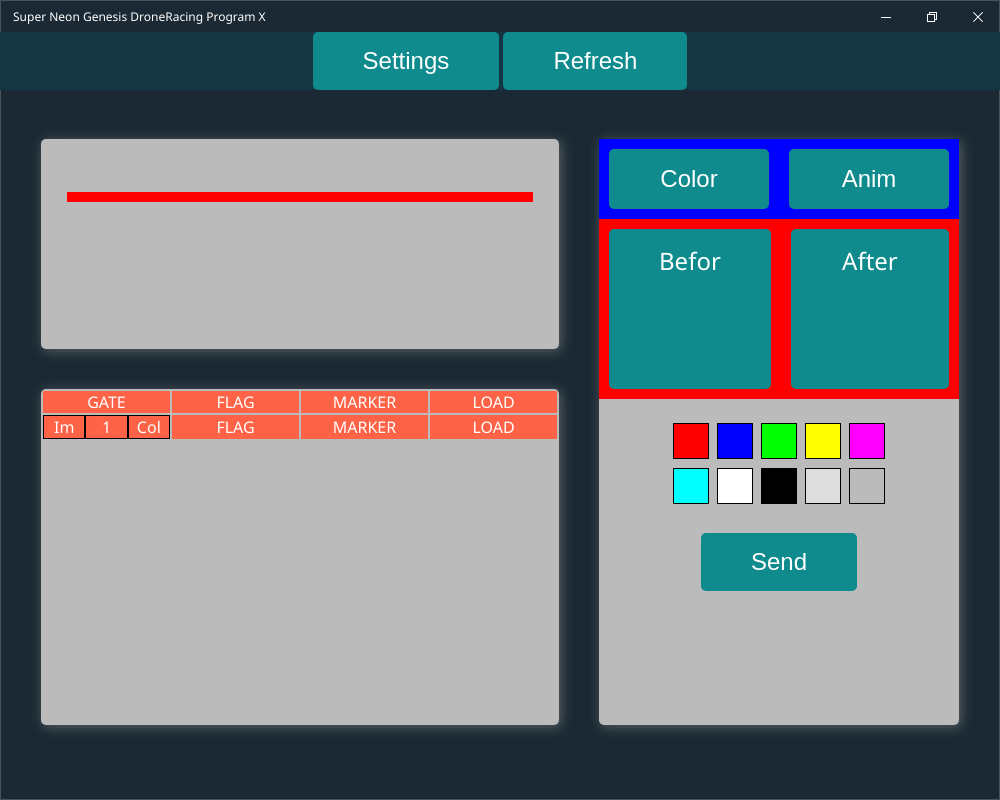
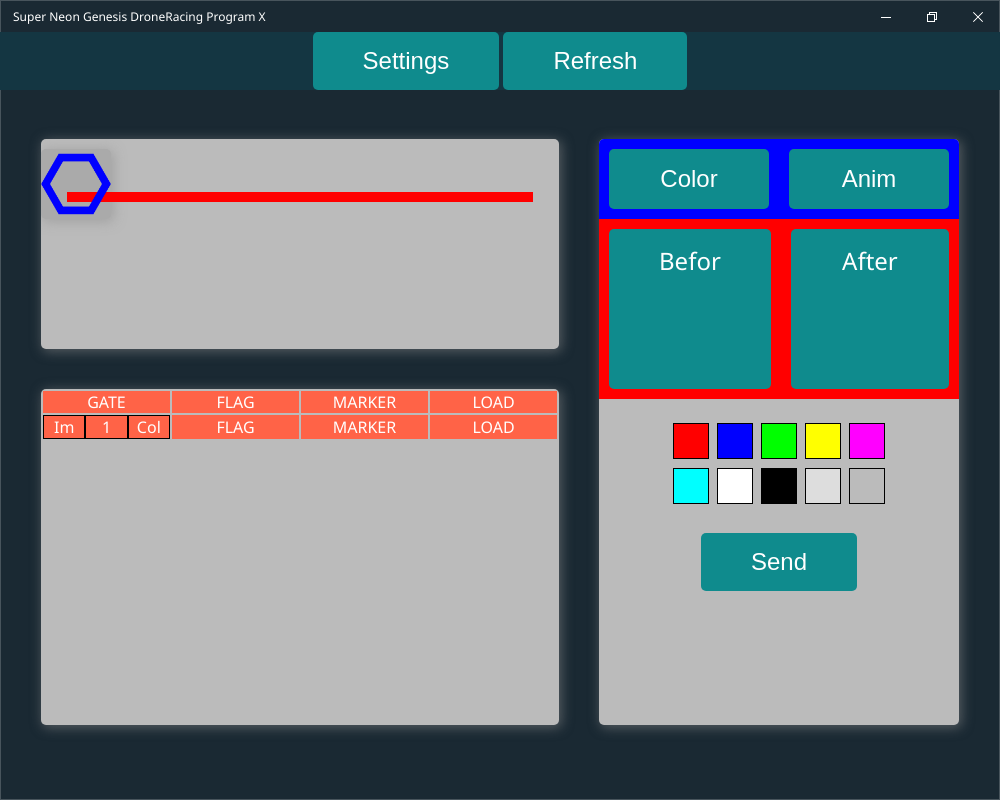
Before and after one commit to savukhin/SuperDroneRacingHandler, an Electron app: page Application/index.html in a window 1000 px wide. Drawn offline with Linux system fonts and the light colour scheme; no server answers.

Commit message:
Added div for map element

```diff
--- a/Application/css/redesign.css
+++ b/Application/css/redesign.css
@@ -4,6 +4,7 @@
     background: #bbb;
     border-radius: 5px;
     box-shadow: 2px 2px 12px 1px rgba(140, 140, 140, .5);
+    overflow: hidden;
 }
 
 .content-wrapper {
@@ -16,11 +17,10 @@
 .table-wrapper {
     display: grid;
     grid-template-columns: 1fr 1fr 1fr;
-    /* grid-template-rows: ; */
 }
 
 .box {
-    padding:20px;
+    padding: 20px;
 }
 
 #map_box {
@@ -50,6 +50,7 @@
     left: 5%;
     width: 90%;
     height: 10px;
+    z-index: 0  ;
     background-color: red;
 }
 
@@ -85,17 +86,25 @@
 
 #pickerBox {
     z-index: 1;
-    position:absolute;
+    position: absolute;
     width: 200px;
     height: 200px;
     transform: translate(-50%);
-    background:#333;
+    background: #333;
 }
 
 .map-element {
-    height: 10px;
-    width: 10px;
+    height: 70px;
+    width: 70px;
+    z-index: 10;
     left: var('--left', 0px);
+}
+.gate-element {
+    height: 100%;
+    width: 100%;
+    background-color: blue;
+    z-index: inherit ;
+    -webkit-mask-box-image: url(../img/gates/Gate-1000-blacked.png);
 }
 
 td {
--- a/Application/index.html
+++ b/Application/index.html
@@ -7,7 +7,8 @@
   <link rel="icon" href="data:,">
   <link rel="stylesheet" href="css/frame.css">
   <link rel="stylesheet" href="css/styles.css">
-  <link rel="stylesheet" href="css/redesign.css" </head>
+  <link rel="stylesheet" href="css/redesign.css">
+</head>
 
 <body>
   <header id="titlebar">
@@ -61,6 +62,11 @@
         <div id="map_box" class="box">
           <div class="block">
             <div id="map_line"></div>
+            <div class="map-element">
+              <div class="block" style="background-color: #aaaaaa; z-index:inherit">
+                <div class="gate-element"></div>
+              </div>
+            </div>
           </div>
         </div>
 
@@ -132,9 +138,9 @@
               </div>
               <div id="pickerBoxContainer">
                 <div id="pickerBox">
-                  <p><input id="red"  min=0 max=255 value=0 type="range" class="red-slider"/></p>
-                  <p><input id="blue"  min=0 max=255 value=0 type="range" class="blue-slider"/></p>
-                  <p><input id="green"  min=0 max=255 value=0 type="range" class="green-slider"/></p>
+                  <p><input id="red" min=0 max=255 value=0 type="range" class="red-slider" /></p>
+                  <p><input id="blue" min=0 max=255 value=0 type="range" class="blue-slider" /></p>
+                  <p><input id="green" min=0 max=255 value=0 type="range" class="green-slider" /></p>
                   <button class="button" onclicke="handleColorPicker(event)">OK</button>
                 </div>
               </div>
```
Also changed, not shown: Application/img/gates/Flag-1000-blacked.png (added), Application/img/gates/Flag-1000.png (added), Application/img/gates/Gate-1000-blacked.png (added), Application/img/gates/Gate-1000.png (added), Application/img/gates/Marker-1000-blacked.png (added), Application/img/gates/Marker-1000.png (added), Application/img/gates/Mat-1000-blacked.png (added), Application/img/gates/Mat-1000.png (added), Application/img/gates/Receiver-1000-blacked.png (added), Application/img/gates/Receiver-1000.png (added), Application/svg/gate.svg (added), Application/svg/stampTiles.svg (added).
